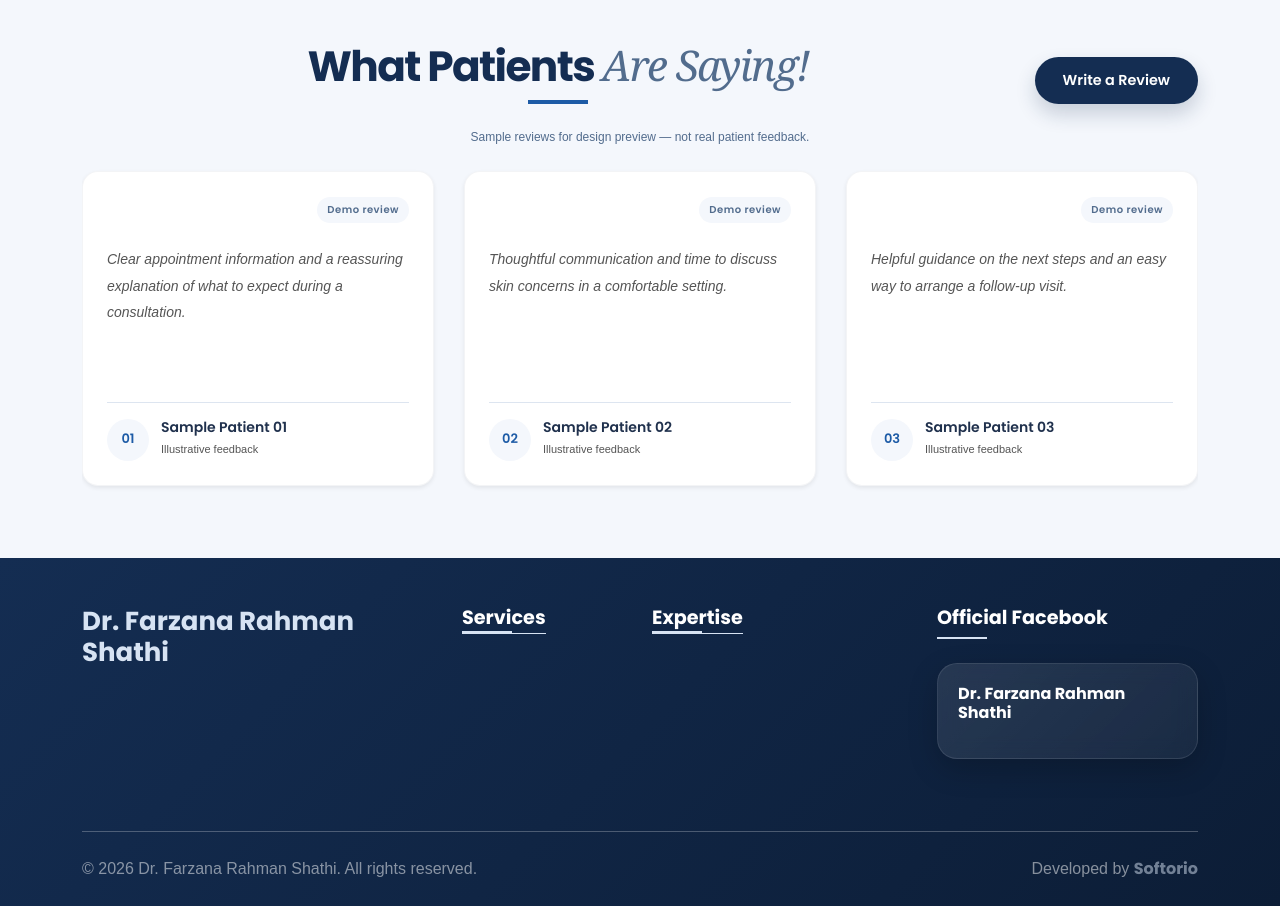
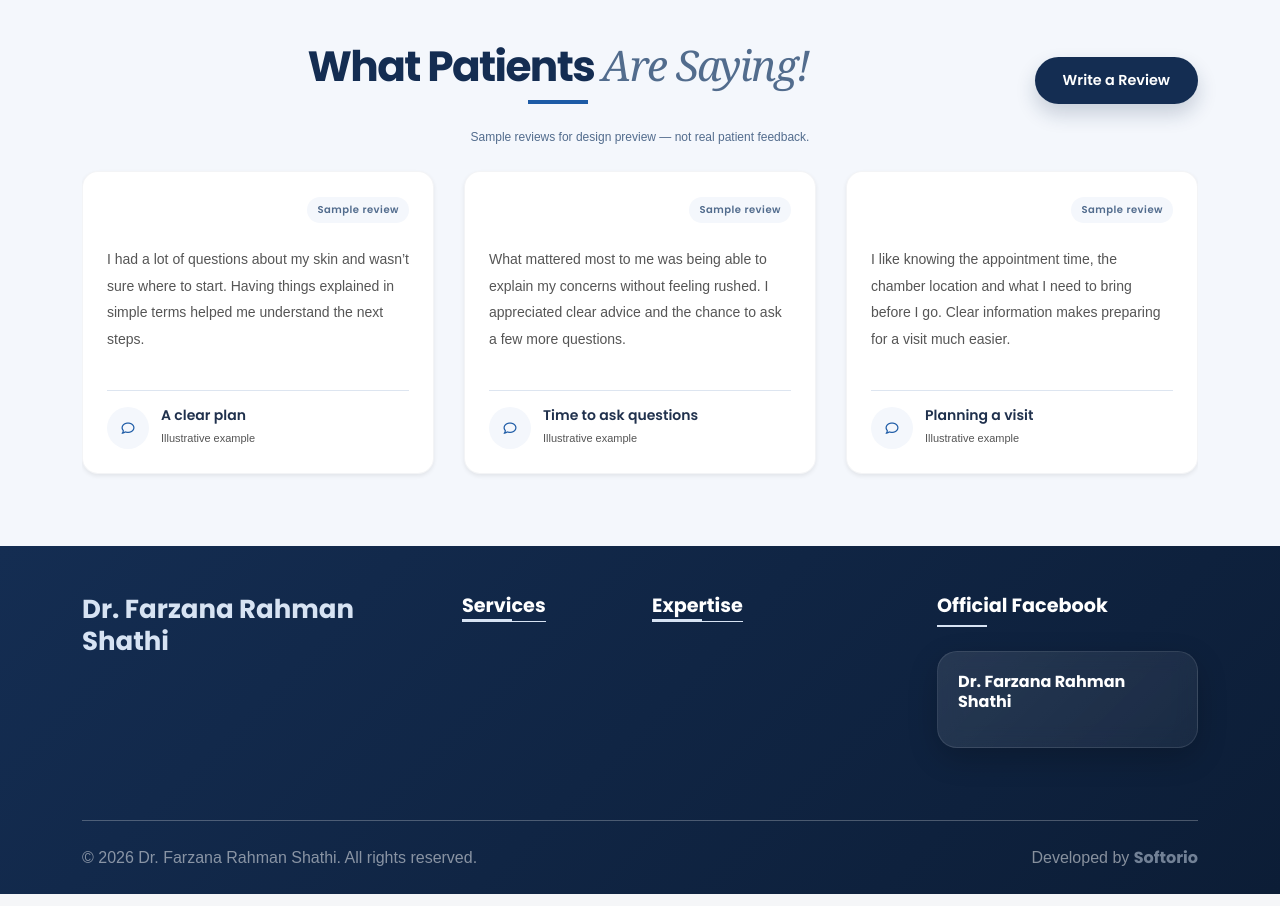
Before and after one commit to arifbillahcse/dr-profile1, a Laravel app: page / in a window 1280 px wide. Shown: the part 1344-2250 px from the top of the page. Run offline with Laravel 12, Linux system fonts and the light colour scheme; data comes from the database, SQL or seed files in the repository; data that the repository does not hold is empty; some libraries are stand-ins or nearby versions; some web fonts are replaced.

Commit message:
Refine clearly labelled review previews without invented patients or ratings

```diff
--- a/backend/public/site/css/site.css
+++ b/backend/public/site/css/site.css
@@ -323,6 +323,8 @@ h1, h2, h3, h4, h5, h6, .doc-name, .specialty { font-family: var(--site-font-bod
 
 .demo-review-notice{text-align:center;color:var(--brand-muted);font-size:12px;line-height:1.6}.demo-review-top{display:flex;justify-content:space-between;align-items:center;margin-bottom:22px}.demo-review-top>i{font-size:28px;color:var(--brand-light)}.demo-review-top>span{font-size:10px;font-weight:600;letter-spacing:.5px;color:var(--brand-muted);background:var(--brand-soft);border-radius:20px;padding:5px 10px}.demo-review-card{height:100%;display:flex;flex-direction:column}.demo-review-card>p{flex:1;line-height:1.9;min-height:90px}.demo-review-person{display:flex;gap:12px;align-items:center;padding-top:16px;border-top:1px solid var(--brand-border)}.demo-review-avatar{display:grid;place-items:center;width:42px;height:42px;flex-shrink:0;border-radius:50%;background:var(--brand-soft);color:var(--brand-secondary);font-size:13px;font-weight:600}.demo-review-person h6{font-size:14px}.demo-review-person small{font-size:11px}
 
+.demo-review-card>p { height: auto; overflow: visible; font-style: normal; min-height: 120px; }
+
 .footer-section .doctor-credentials-wrapper { text-align: left; }
 .footer-section .doctor-credentials-wrapper>.d-flex { justify-content: flex-start !important; }
 
--- a/backend/resources/views/public/demo-reviews.blade.php
+++ b/backend/resources/views/public/demo-reviews.blade.php
@@ -1,14 +1,13 @@
 @foreach([
-    'Clear appointment information and a reassuring explanation of what to expect during a consultation.',
-    'Thoughtful communication and time to discuss skin concerns in a comfortable setting.',
-    'Helpful guidance on the next steps and an easy way to arrange a follow-up visit.',
-] as $message)
+    ['topic' => 'A clear plan', 'message' => 'I had a lot of questions about my skin and wasn’t sure where to start. Having things explained in simple terms helped me understand the next steps.'],
+    ['topic' => 'Time to ask questions', 'message' => 'What mattered most to me was being able to explain my concerns without feeling rushed. I appreciated clear advice and the chance to ask a few more questions.'],
+    ['topic' => 'Planning a visit', 'message' => 'I like knowing the appointment time, the chamber location and what I need to bring before I go. Clear information makes preparing for a visit much easier.'],
+] as $example)
 <div class="swiper-slide" data-demo-review>
     <div class="p-4 bg-white border shadow-sm review-card rounded-4 demo-review-card">
-        <div class="demo-review-top"><i class="fas fa-quote-left" aria-hidden="true"></i><span>Demo review</span></div>
-        <p class="mb-4 text-muted small">{{ $message }}</p>
-        <div class="mb-3 stars text-warning" aria-label="Sample five-star rating">@for($star = 0; $star < 5; $star++)<i class="fas fa-star" aria-hidden="true"></i>@endfor</div>
-        <div class="demo-review-person"><span class="demo-review-avatar" aria-hidden="true">{{ str_pad($loop->iteration, 2, '0', STR_PAD_LEFT) }}</span><div><h6 class="m-0 fw-semibold">Sample Patient {{ str_pad($loop->iteration, 2, '0', STR_PAD_LEFT) }}</h6><small class="text-muted">Illustrative feedback</small></div></div>
+        <div class="demo-review-top"><i class="fas fa-quote-left" aria-hidden="true"></i><span>Sample review</span></div>
+        <p class="mb-4 text-muted small">{{ $example['message'] }}</p>
+        <div class="demo-review-person"><span class="demo-review-avatar" aria-hidden="true"><i class="far fa-comment"></i></span><div><h6 class="m-0 fw-semibold">{{ $example['topic'] }}</h6><small class="text-muted">Illustrative example</small></div></div>
     </div>
 </div>
 @endforeach
```
Also changed, not shown: backend/tests/Feature/PublicWebsiteTest.php (+2 -1 lines).
